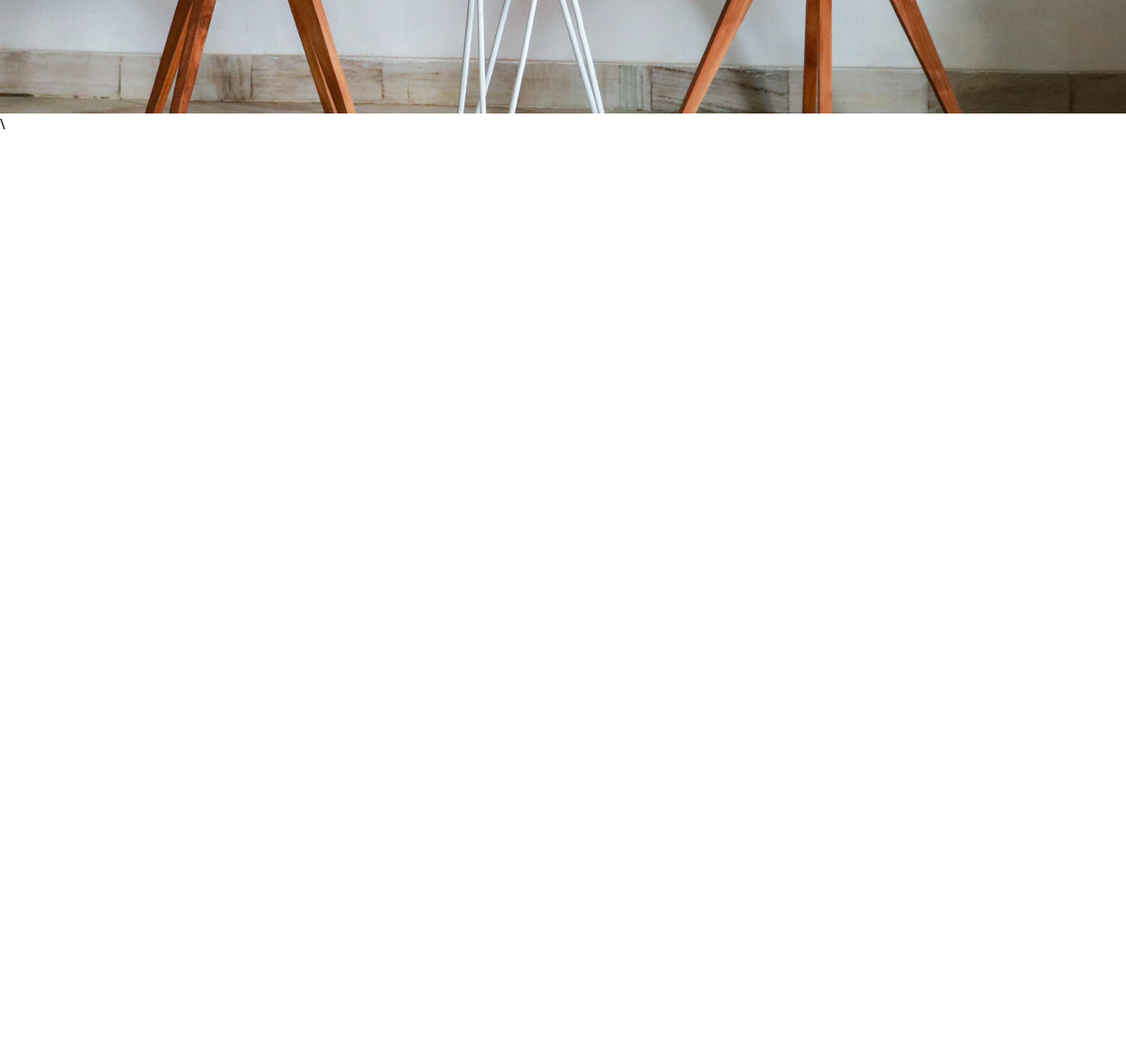
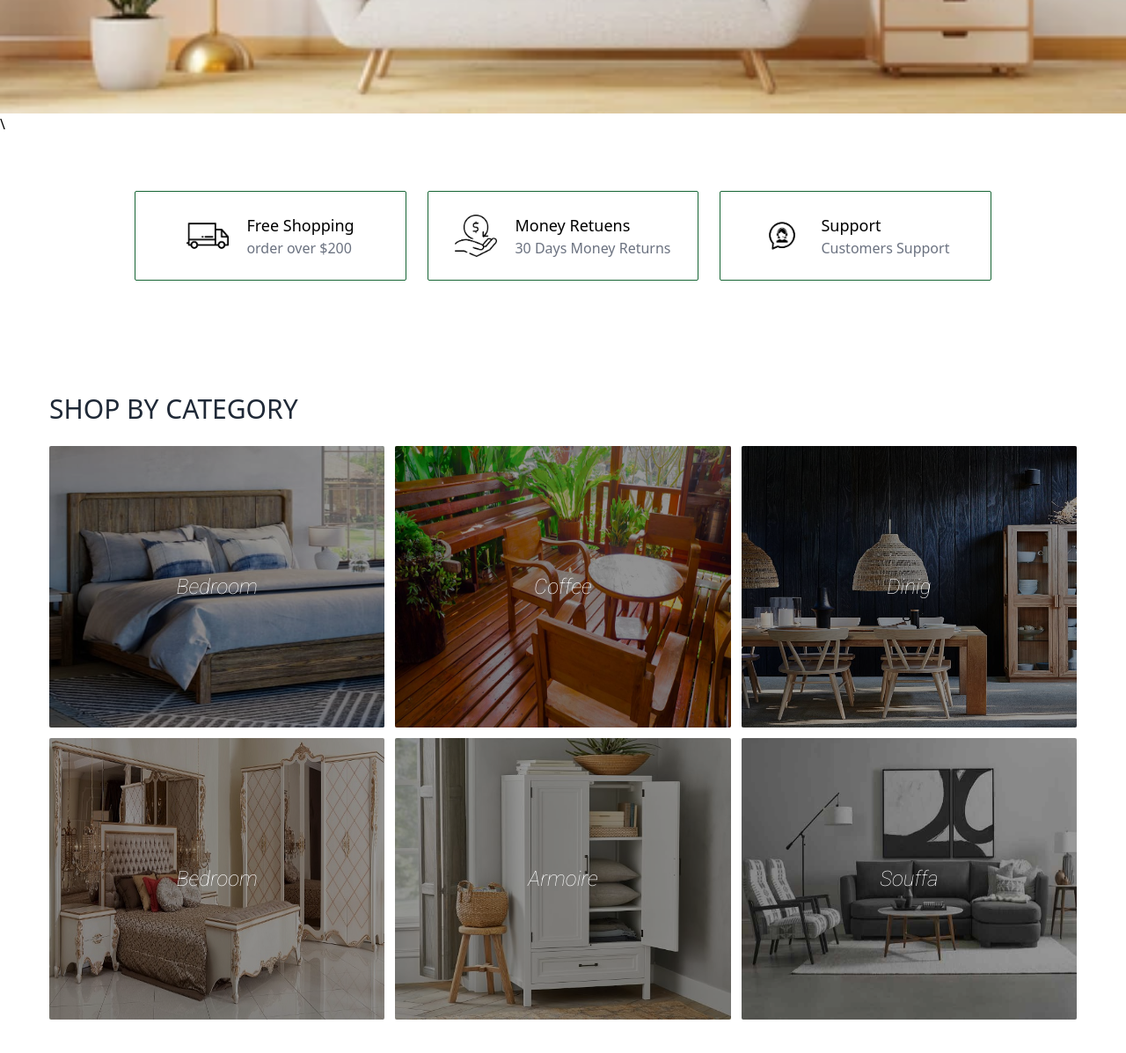
Before and after one commit to jahanrothy/ecommerce-website, a website: page index.html in a window 1280 px wide. Shown: the part 521-1718 px from the top of the page at 88% size. Before the commit the page ends 802 px from the top, so only its background shows below. Drawn offline with Linux system fonts and the light colour scheme; files whose address does not match are found by name.

Commit message:
category section complete

```diff
--- a/index.html
+++ b/index.html
@@ -107,13 +107,13 @@
 
 <!-- banner section start -->
 
-     <div class="bg-cover bg-no-repeat bg-center py-36" style="background-image: url('images/pexels-eric-montanah-1350789.jpg');">
+     <div class="bg-cover bg-no-repeat bg-center py-36" style="background-image: url('images/empty-living-room-blue-fabric-260nw-1413141740.webp');">
         <div class="container">
             <h1 class=" text-5xl text-gray-800 font-medium mb-4 capitalize text-center">Best collection <br> for home decoration
             </h1>
             <p class="text-lg text-center text-primary font-medium">Lorem, ipsum dolor sit amet consectetur adipisicing elit. Minima hic magnam <br> sint odio quam dolorum quae at autem nesciunt.</p>
             <div class="mt-10 text-center ">
-                <a href="" class="bg-primary border border-primary text-white px-8 py-3 font-medium rounded-md hover:bg-transparent  tarnsition">Shop Now</a>
+                <a href="" class="bg-primary border border-primary text-white hover:text-black px-8 py-3 font-medium rounded-md hover:bg-transparent  tarnsition">Shop Now</a>
             </div>
 
         </div>
@@ -124,10 +124,71 @@
 
     <!-- feature start -->
     <div class="container py-16">
-        <div class="w-10/12 grid-cols-3 mx-auto justify-center">
+        <div class="w-10/12 grid grid-cols-3 mx-auto justify-center gap-6">
+            <div class="border border-primary rounded-sm px-3 py-6 flex justify-center items-center gap-5">
+                <img src="images/images-removebg-preview.png" class="w-12 h-12 object-cover " alt="">
+                <div>
+                    <h4 class="font-medium capitalize text-lg">Free shopping</h4>
+                    <p class="text-gray-500 text">order over $200</p>
+                </div>
+            </div>
 
+            <div class="border border-primary rounded-sm px-3 py-6 flex justify-center items-center gap-5">
+                <img src="images/650917-removebg-preview.png" class="w-12 h-12 object-cover " alt="">
+                <div>
+                    <h4 class="font-medium capitalize text-lg">Money Retuens</h4>
+                    <p class="text-gray-500 text">30 Days Money Returns</p>
+                </div>
+            </div>
+
+            <div class="border border-primary rounded-sm px-3 py-6 flex justify-center items-center gap-5">
+                <img src="images/images__1_-removebg-preview.png" class="w-12 h-12 object-cover " alt="">
+                <div>
+                    <h4 class="font-medium capitalize text-lg">Support</h4>
+                    <p class="text-gray-500 text">Customers Support</p>
+                </div>
+            </div>
+         </div>
+    </div>
+    <!-- feature end -->
+
+    <!-- categories start -->
+    <div class="container py-16">
+        <h2 class="text-3xl font-medium text-gray-800 uppercase mb-6">shop by category</h2>
+        <div class="grid grid-cols-3 gap-3">
+
+            <div class="relative rounded-sm overflow-hidden group">
+                <img src="images/6261c4b67826497d85d0b0dc (1)-min.jpeg" class="w-96 h-80" alt="">
+                <a href="a" class="absolute inset-0 bg-black bg-opacity-40 flex items-center justify-center text-2xl text-white font-roboto font-medium group-hover:bg-opacity-60 transition">Bedroom</a>
+            </div>
+
+            <div class="relative rounded-sm overflow-hidden group">
+                <img src="images/coffee-min.jpg" class="w-96 h-80" alt="">
+                <a href="a" class="absolute inset-0 bg-black bg-opacity-40 flex items-center justify-center text-2xl text-white font-roboto font-medium group-hover:bg-opacity-60 transition">Coffee</a>
+            </div>
+
+            <div class="relative rounded-sm overflow-hidden group">
+                <img src="images/cb_mSP_20210103_Furniture_Dining.jfif" class="w-96 h-80" alt="">
+                <a href="a" class="absolute inset-0 bg-black bg-opacity-40 flex items-center justify-center text-2xl text-white font-roboto font-medium group-hover:bg-opacity-60 transition">Dinig</a>
+            </div>
+
+            <div class="relative rounded-sm overflow-hidden group">
+                <img src="images/turkish-bedroom-furniture-designs.jpg" class="w-96 h-80" alt="">
+                <a href="a" class="absolute inset-0 bg-black bg-opacity-40 flex items-center justify-center text-2xl text-white font-roboto font-medium group-hover:bg-opacity-60 transition">Bedroom</a>
+            </div>
+
+            <div class="relative rounded-sm overflow-hidden group">
+                <img src="images/sussex-armoire-c.jpg" class="w-96 h-80" alt="">
+                <a href="a" class="absolute inset-0 bg-black bg-opacity-40 flex items-center justify-center text-2xl text-white font-roboto font-medium group-hover:bg-opacity-60 transition">Armoire</a>
+            </div>
+
+            <div class="relative rounded-sm overflow-hidden group">
+                <img src="images/2830413_best furniture brands Bangladesh.jpg" class="w-96 h-80" alt="">
+                <a href="a" class="absolute inset-0 bg-black bg-opacity-40 flex items-center justify-center text-2xl text-white font-roboto font-medium group-hover:bg-opacity-60 transition">Souffa</a>
+            </div>
         </div>
     </div>
-    <!-- feature end -->
+    <!-- categories end -->
+
 </body>
 </html>
```
Also changed, not shown: images/2830413_best furniture brands Bangladesh.jpg (added), images/6261c4b67826497d85d0b0dc (1)-min.jpeg (added), images/650917-removebg-preview.png (added), images/650917.png (added), images/cb_mSP_20210103_Furniture_Dining.jfif (added), images/coffee-min.jpg (added), images/images (1).jfif (added), images/images-removebg-preview.png (added), images/images.png (added), images/images__1_-removebg-preview.png (added), images/istockphoto-1295250677-612x612.jpg (added), images/png-transparent-computer-icons-icon-design-furniture-couch-others-miscellaneous-household-furniture-thumbnail.png (added), images/png-transparent-computer-icons.png (added), images/sussex-armoire-c.jpg (added), 2 more files.
